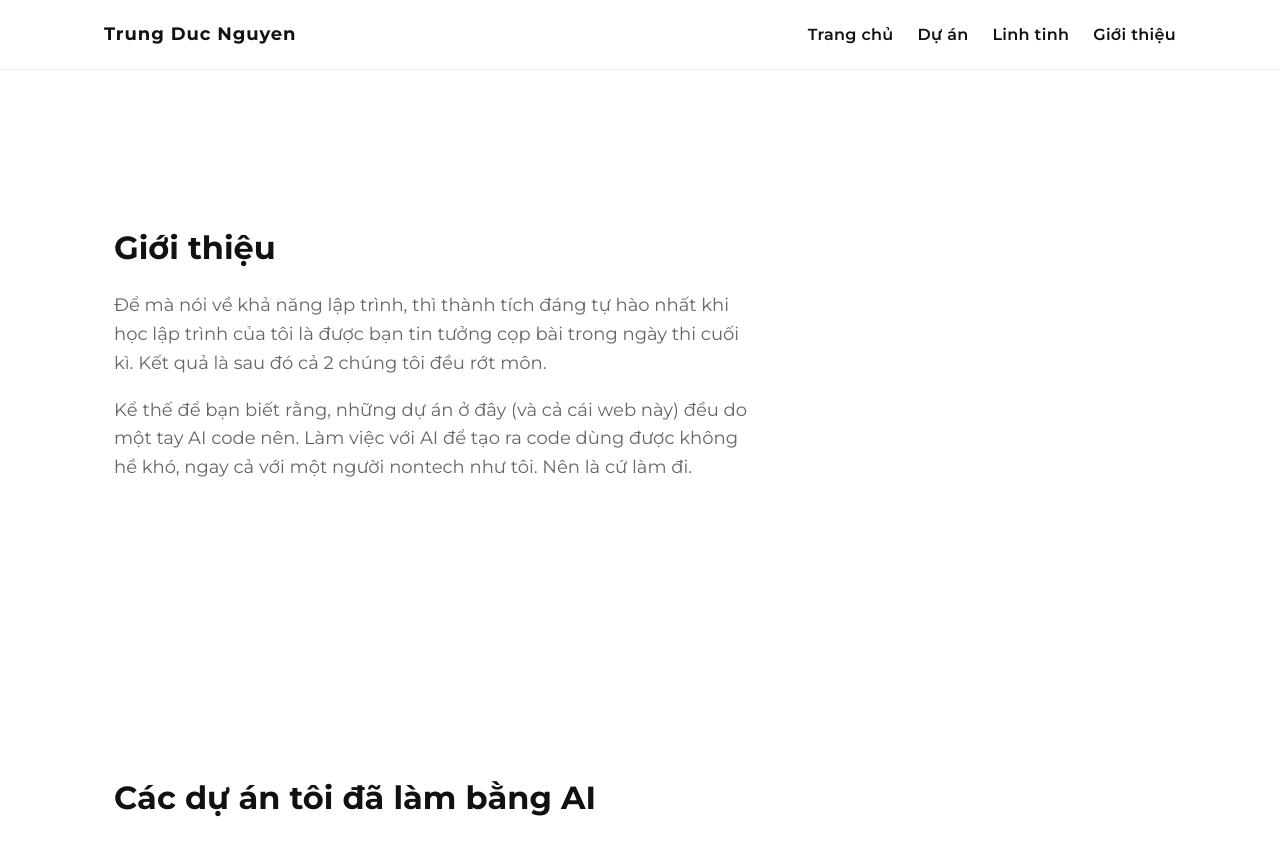
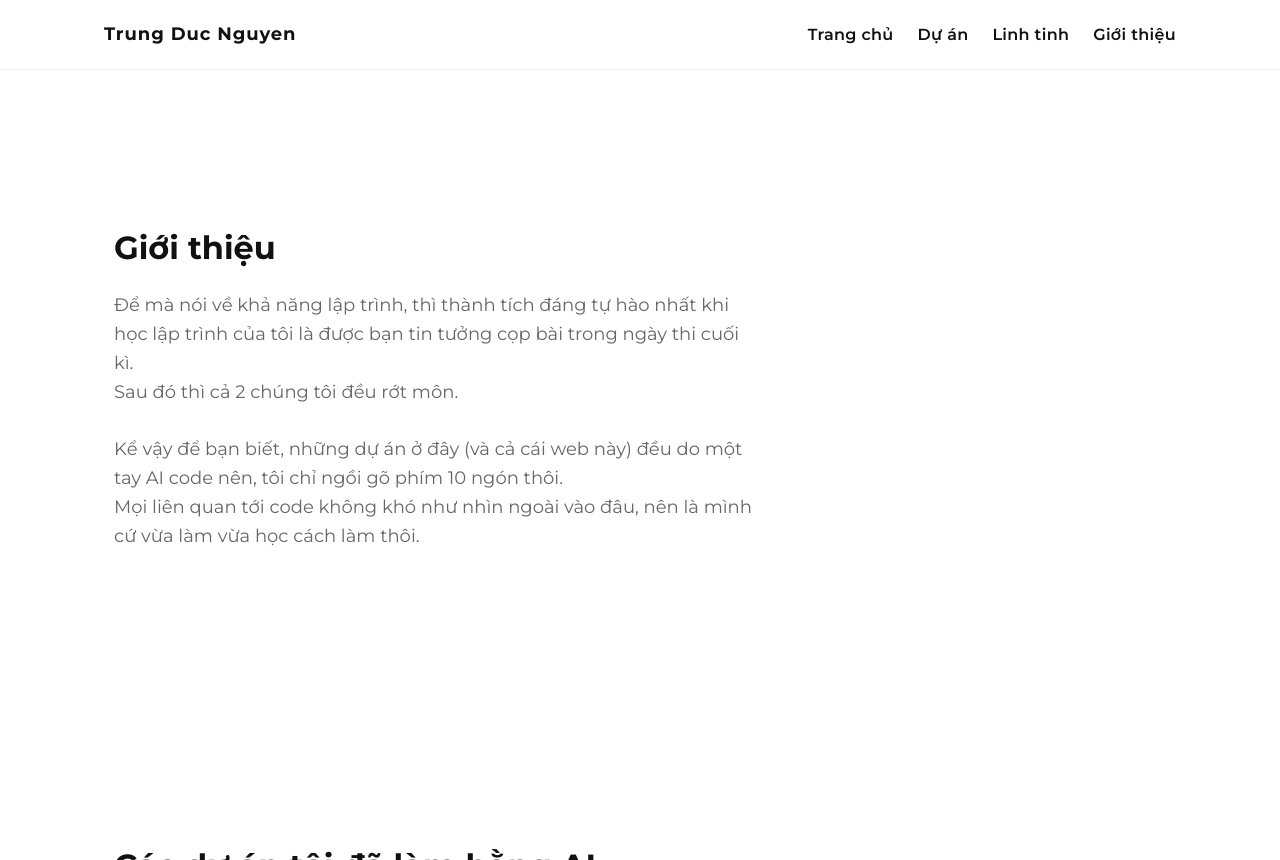
Before and after one commit to trungducngtd/trungducngtd.github.io, a Jekyll site: the page built from projects.html, in a window 1280 px wide and 900 px high, cut to the strip 0-860 px from the top of the window. Built offline with Jekyll 4.4.1, drawn with Linux system fonts in a browser that asks for light colours.

Commit message:
Refactor introduction text in projects.html
Updated text formatting and added line breaks in the introduction section.

```diff
--- a/projects.html
+++ b/projects.html
@@ -7,13 +7,11 @@ title: Dự án
   <div class="section-heading">
     <p class="section-title">Giới thiệu</p>
     <p class="section-subtitle">
-    Để mà nói về khả năng lập trình, thì thành tích đáng tự hào nhất khi học lập trình của tôi là được bạn tin tưởng cọp bài trong ngày thi cuối kì.
-    Kết quả là sau đó cả 2 chúng tôi đều rớt môn.
-    </p>
+    Để mà nói về khả năng lập trình, thì thành tích đáng tự hào nhất khi học lập trình của tôi là được bạn tin tưởng cọp bài trong ngày thi cuối kì.<br>
+    Sau đó thì cả 2 chúng tôi đều rớt môn.<br><br>
 
-    <p class="section-subtitle">
-    Kể thế để bạn biết rằng, những dự án ở đây (và cả cái web này) đều do một tay AI code nên. Làm việc với AI để tạo ra code dùng được không hề khó, ngay cả với một người nontech như tôi.
-    Nên là cứ làm đi.
+    Kể vậy để bạn biết, những dự án ở đây (và cả cái web này) đều do một tay AI code nên, tôi chỉ ngồi gõ phím 10 ngón thôi.<br>
+    Mọi liên quan tới code không khó như nhìn ngoài vào đâu, nên là mình cứ vừa làm vừa học cách làm thôi.
     </p>
   </div>
 </section>
```
